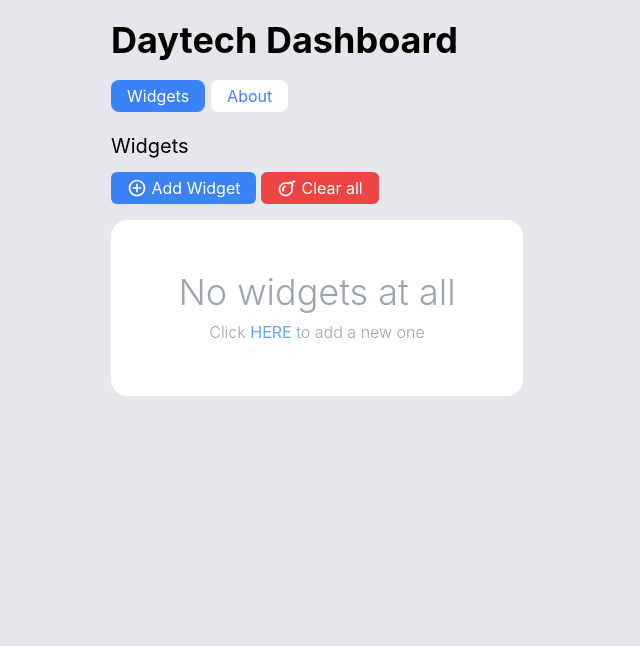
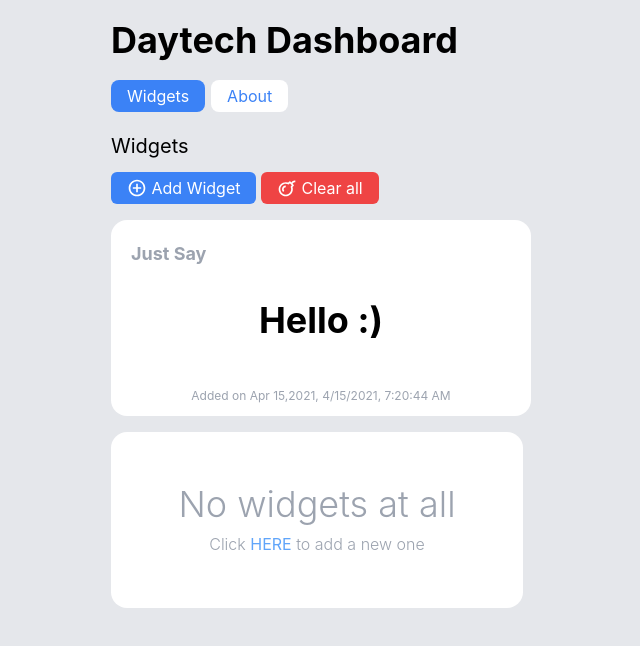
Before and after one commit to khunnunthawat/my-add-widget, a Next.js app: page / in a window 1280 px wide. Shown: the top 646 px of the page, without its empty margins (101-741 px from the left). Built offline with nearby package versions, Linux system fonts and the light colour scheme.

Commit message:
Timer_error

```diff
--- a/components/Layouts/DateTime.js
+++ b/components/Layouts/DateTime.js
@@ -1,9 +1,22 @@
 import React from 'react';
 
 function DateTime() {
+
+  let d = new Date()
+  let ye = new Intl.DateTimeFormat('en', { year: 'numeric' }).format(d);
+  let mo = new Intl.DateTimeFormat('en', { month: 'short' }).format(d);
+  let da = new Intl.DateTimeFormat('en', { day: '2-digit' }).format(d);
+  var n = d.toLocaleString([], { hour12: true });
+
+  console.log(n);
+
+  // let dateNow = `${n}`;
+  let dateNow = `${mo} ${da},${ye}, ${n}`;
+  // console.log(`${da}-${mo}-${ye}`);
+
   return (
-    <div class='text-xs text-gray-400'>
-      <div class='mt-6 -mb-2 text-center'>Added on Apr 18, 21, 12:20:36 AM</div>
+    <div className='text-xs text-gray-400'>
+      <div className='mt-6 -mb-2 text-center'>Added on {dateNow}</div>
     </div>
   );
 }
--- a/components/WidgetContent.js
+++ b/components/WidgetContent.js
@@ -11,6 +11,7 @@ import { TextHead } from './Modals/TextHead';
 import FormInput from './Layouts/FormInput';
 
 import CardNone from '../components/Layouts/CardNone';
+import JustSay from './Widgets/JustSay';
 
 
 export default function WidgetContent() {
@@ -43,7 +44,7 @@ export default function WidgetContent() {
     setModalActiveMenu(false);
     setModalActiveJustsay(false);
     setModalActiveCounter(false);
-    modalActiveTimer(false);
+    setModalActiveTimer(false);
 
   };
 
@@ -99,6 +100,7 @@ export default function WidgetContent() {
             </ModalCard>
           )}
         </div>
+        <JustSay />
       </div>
       <CardNone />
     </>
```
